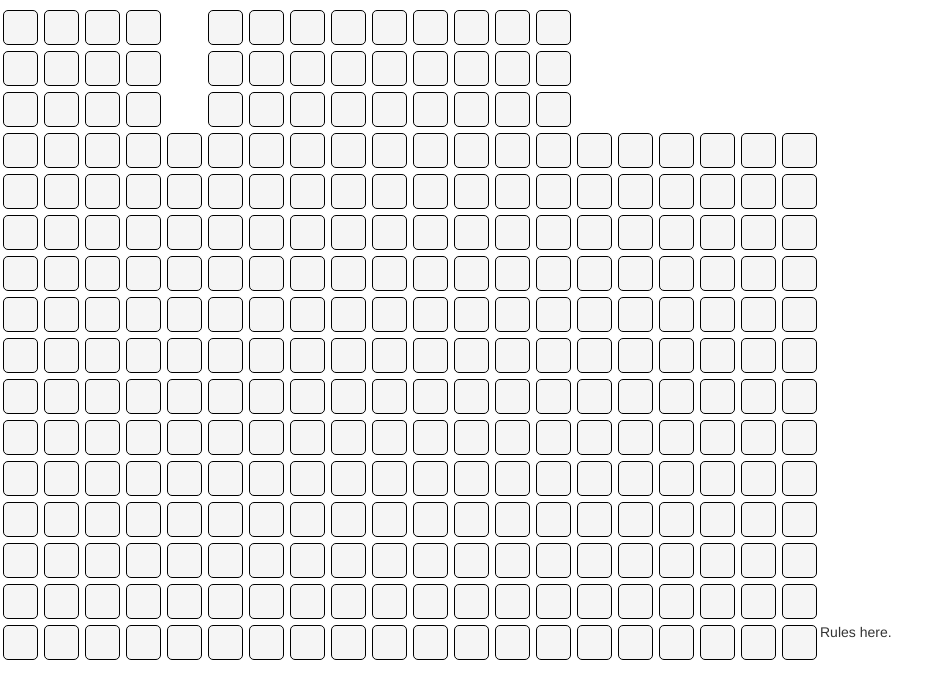
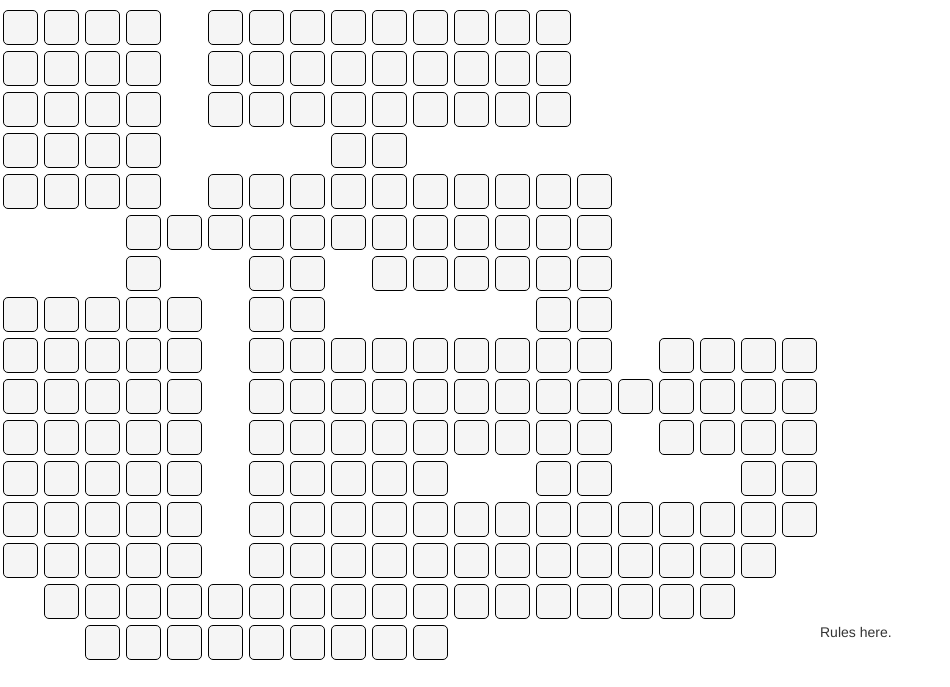
Before and after one commit to robindavidgames/ada-lovelace, a plain HTML site: page index.html in a window 1280 px wide. Shown: the part 113-800 px from the top of the page, without its empty margins (0-950 px from the left). Drawn offline with nearby package versions, Linux system fonts and the light colour scheme.

Commit message:
Finish layout of blank spaces.

```diff
--- a/assets/js/script.js
+++ b/assets/js/script.js
@@ -1,5 +1,8 @@
 createPlayArea();
 
+/**
+ * Create the play area.
+ */
 function createPlayArea() {
     let dieWrapper = document.getElementById("dice-area");
 
@@ -18,15 +21,15 @@ function createPlayArea() {
             element.setAttribute("class", "space available");
             if (r < 10) {
                 if (i < 10) {
-                    element.setAttribute("id", "0"+r+"0"+i);
+                    element.setAttribute("id", "v0"+r+"0"+i);
                 } else {
-                    element.setAttribute("id", "0"+r+i);
+                    element.setAttribute("id", "v0"+r+i);
                 }
             } else {
                 if (i < 10) {
-                    element.setAttribute("id", +r+"0"+i);
+                    element.setAttribute("id", "v"+r+"0"+i);
                 } else {
-                    element.setAttribute("id", +r+i);
+                    element.setAttribute("id", "v"+r+i);
                 }
             }
             elementWrapper.appendChild(element);
@@ -36,13 +39,31 @@ function createPlayArea() {
     markoutSpaces();
 }
 
+/**
+ * Mark out the blank spaces.
+ */
 function markoutSpaces() {
-    const outOfBoundsArray = ['0105', '0115', '0116', '0117', '0118', '0119', '0120', '0205', '0215', '0216', '0217', '0218', '0219', '0220', '0305', '0315', '0316', '0317', '0318', '0319', '0320',]
+    const outOfBoundsArray = [
+        'v0105', 'v0115', 'v0116', 'v0117', 'v0118', 'v0119', 'v0120',
+        'v0205', 'v0215', 'v0216', 'v0217', 'v0218', 'v0219', 'v0220',
+        'v0305', 'v0315', 'v0316', 'v0317', 'v0318', 'v0319', 'v0320',
+        'v0405', 'v0406', 'v0407', 'v0408', 'v0411', 'v0412', 'v0413', 'v0414', 'v0415', 'v0416', 'v0417', 'v0418', 'v0419', 'v0420',
+        'v0505', 'v0516', 'v0517', 'v0518', 'v0519', 'v0520',
+        'v0601', 'v0602', 'v0603', 'v0616', 'v0617', 'v0618', 'v0619', 'v0620',
+        'v0701', 'v0702', 'v0703', 'v0705', 'v0706', 'v0709', 'v0716', 'v0717', 'v0718', 'v0719', 'v0720',
+        'v0806', 'v0809', 'v0810', 'v0811', 'v0812', 'v0813', 'v0816', 'v0817', 'v0818', 'v0819', 'v0820',
+        'v0906', 'v0916',
+        'v1006',
+        'v1106', 'v1116',
+        'v1206', 'v1212', 'v1213', 'v1216', 'v1217', 'v1218',
+        'v1306',
+        'v1406', 'v1420',
+        'v1501', 'v1519', 'v1520',
+        'v1601', 'v1602', 'v1612', 'v1613', 'v1614', 'v1615', 'v1616', 'v1617', 'v1618', 'v1619', 'v1620',
+    ]
     for (x of outOfBoundsArray) {
-        console.log(x);
         let blankout = document.getElementById(x);
         blankout.classList.remove("available");
         blankout.classList.add("empty");
     }
-    // let blankout = document.getElementById("dice-area");
 }
--- a/index.html
+++ b/index.html
@@ -20,7 +20,7 @@
     </head>
     <body>
         <header>
-            <h1>Full House Dice</h1>
+            <h1>Ada Lovelace: Consulting Mathematician</h1>
         </header>
         <nav>
             <a href="#how-to-play">Game Rules</a> | <a href="http://www.robin-david.com" target="_blank" rel="noopener">More Games by Robin David</a>
```
